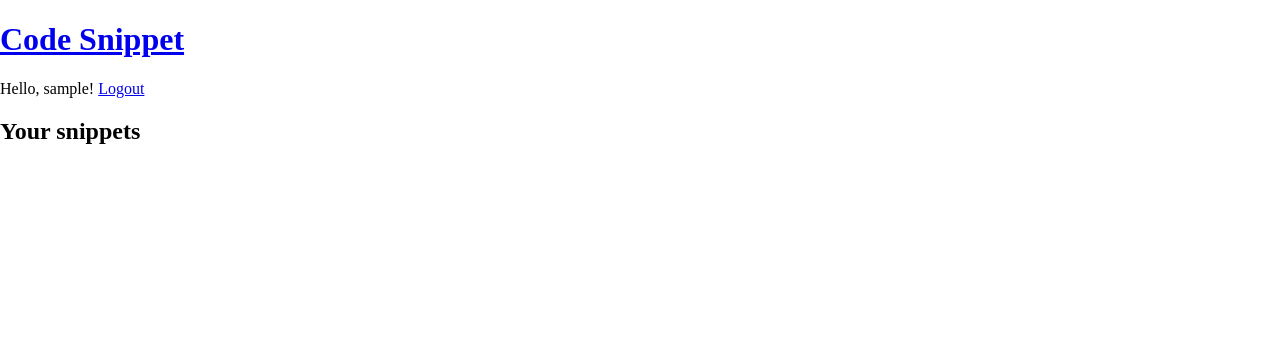
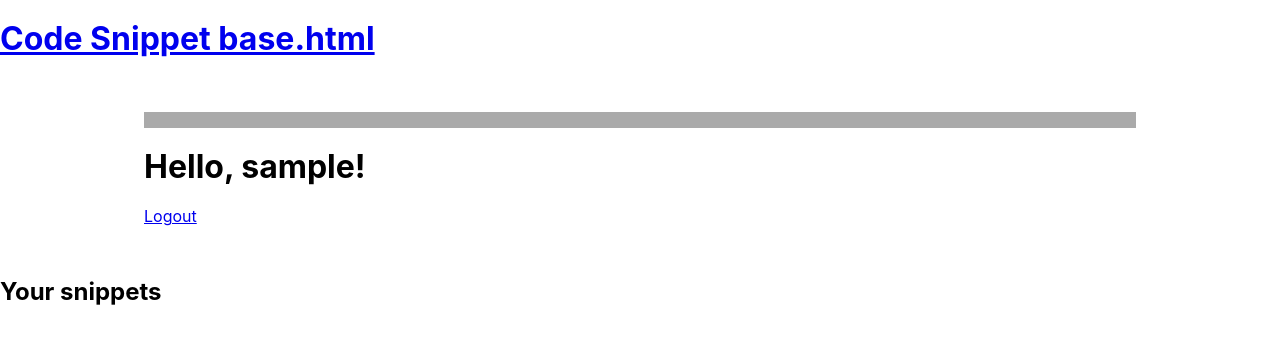
Before and after one commit to momentum-team-1/django-from-scratch-Aaron-1453, a Django app: template templates/code_snippet/snippet_list.html in a window 1280 px wide. Shown: the top 344 px of the page. Run offline with Django 3.2, Linux system fonts and the light colour scheme; the template is opened without the code that fills it, so the values that code supplies are empty; the visitor is signed in with stand-in values (Sample User, id 1).

Commit message:
minor changes to def snippet list

```diff
--- a/Jango/urls.py
+++ b/Jango/urls.py
@@ -21,7 +21,7 @@ from code_snippet import views as code_snippet_views
 
 urlpatterns = [
     path('', code_snippet_views.homepage, name="homepage"),
-    # path('code_snippet/', code_snippet_views.snippet_list, name='snippet_list'),
+    path('code_snippet/', code_snippet_views.snippet_list, name='snippet_list'),
     path('admin/', admin.site.urls),
     path('accounts/', include('registration.backends.simple.urls')),
 
--- a/templates/base.html
+++ b/templates/base.html
@@ -6,12 +6,13 @@
     {% block meta %}{% endblock %}
     <title>{% block title %}Code Snippet{% endblock %} </title>
     <link rel="stylesheet" href="https://unpkg.com/tachyons@4.12.0/css/tachyons.min.css"/>
-    <h1><a href="{% url 'homepage' %}">Code Snippet</a></h1>
+    <h1><a href="{% url 'homepage' %}">Code Snippet base.html</a></h1>
     {% if user.is_authenticated %}
 </head>
-<body>
-    <div>
-        Hello, {{ user.username }}!
+<body class="sans-serif">
+    <div class="mw8 center ph3 pv4">
+        <div class="pa2 bg-light-silver"></div>
+        <h1>Hello, {{ user.username }}!</h1>
         <a href="{% url 'auth_logout' %}">Logout</a>
     </div>
     {% endif %}
--- a/templates/code_snippet/home.html
+++ b/templates/code_snippet/home.html
@@ -2,9 +2,9 @@
 
 {% block content %}
         <div>
-            <h2>Welcome to the Code Snippets app!</h2>
+            <h2>Welcome to the Code Snippets app! home.html</h2>
             <p>Please <a href="{% url 'auth_login' %}">login</a> or <a href="{% url 'registration_register' %}">create a new account</a>.</p>
         </div>
-    <!-- {% endif %} -->
+
 
 {% endblock %}
```
Also changed, not shown: code_snippet/views.py (+3 -5 lines).
